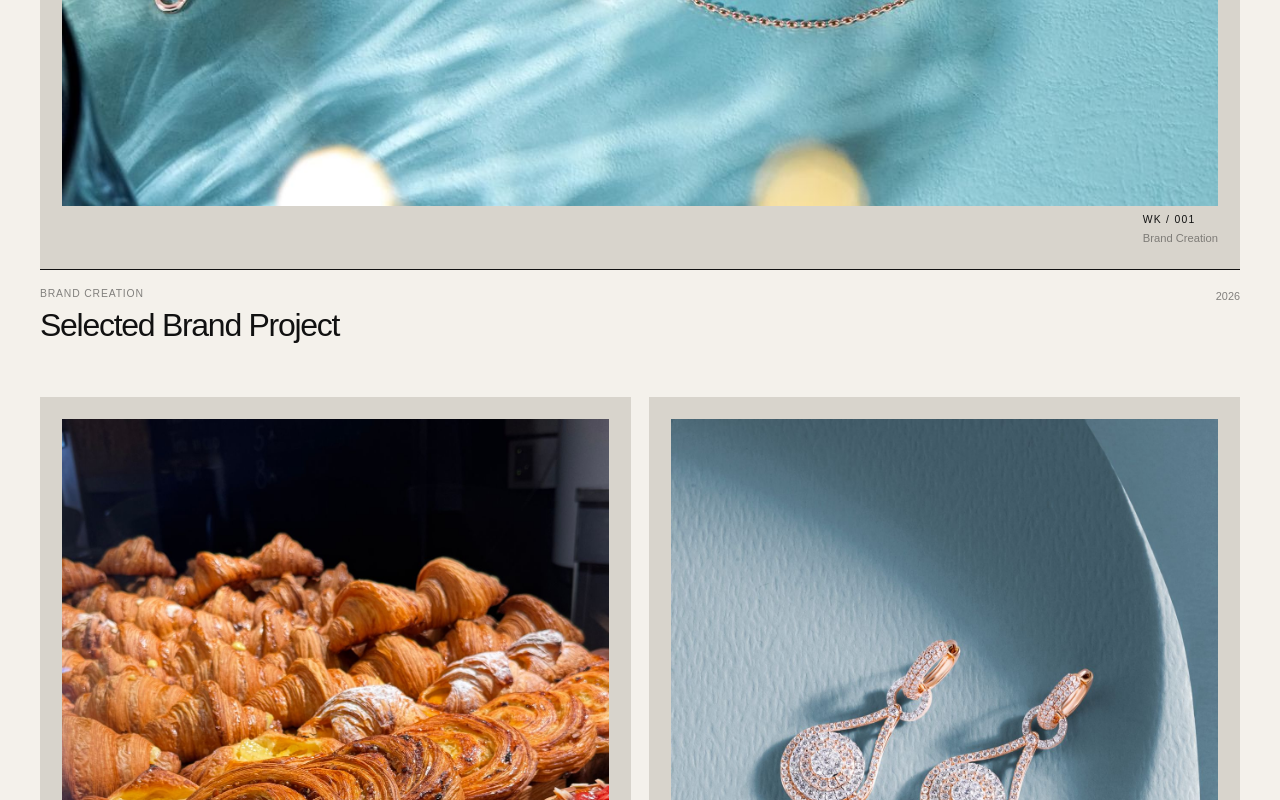
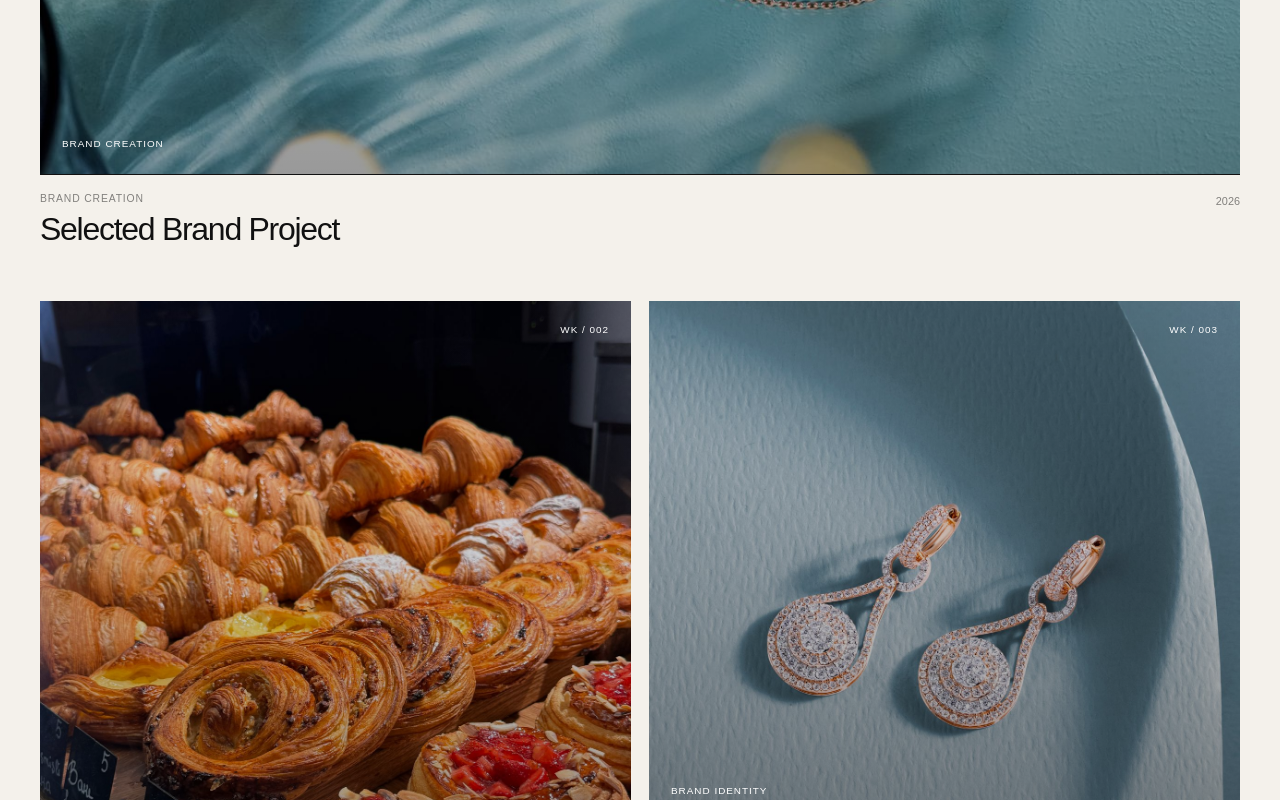
Before and after one commit to gititbunny/ndosseeyy, a React (Vite) app: page /work in a window 1280 px wide. Shown: the part 1180-1980 px from the top of the page. Built offline with nearby package versions, Linux system fonts and the light colour scheme.

Commit message:
Update Work.css

```diff
--- a/src/styles/Work.css
+++ b/src/styles/Work.css
@@ -146,12 +146,6 @@
   position: relative;
 
   min-height: 520px;
-  padding: 22px;
-
-  display: flex;
-  flex-direction: column;
-  justify-content: space-between;
-  align-items: flex-end;
 
   overflow: hidden;
 
@@ -170,42 +164,61 @@
   min-height: 620px;
 }
 
-.work-card-media::after {
-  content: "";
-
+.work-card-media img {
   position: absolute;
   inset: 0;
 
-  border: 1px solid transparent;
+  width: 100%;
+  height: 100%;
 
-  transition:
-    border-color 0.3s ease,
-    transform 0.5s ease;
+  object-fit: cover;
+  object-position: center;
+
+  transition: transform 0.8s cubic-bezier(0.22, 1, 0.36, 1);
 }
 
-.work-card:hover .work-card-media::after {
-  border-color: rgba(17, 17, 17, 0.18);
-
-  transform: scale(0.985);
+.work-card:hover .work-card-media img {
+  transform: scale(1.025);
 }
 
-.work-card-media span,
-.work-card-media p {
-  position: relative;
-  z-index: 1;
+
+/* ========================================
+   WORK MEDIA OVERLAY
+======================================== */
+
+.work-card-media-overlay {
+  position: absolute;
+  inset: 0;
+
+  z-index: 2;
+
+  padding: 22px;
+
+  display: flex;
+  flex-direction: column;
+  justify-content: space-between;
+  align-items: flex-end;
+
+  background:
+    linear-gradient(
+      to bottom,
+      rgba(0, 0, 0, 0.08),
+      rgba(0, 0, 0, 0.4)
+    );
+
+  color: #ffffff;
 }
 
-.work-card-media span {
-  font-size: 0.65rem;
-  letter-spacing: 0.12em;
+.work-card-media-overlay span,
+.work-card-media-overlay p {
+  font-size: 0.62rem;
+  letter-spacing: 0.1em;
+  text-transform: uppercase;
 }
 
-.work-card-media p {
-  font-size: 0.7rem;
-
-  opacity: 0.45;
+.work-card-media-overlay p {
+  align-self: flex-start;
 }
-
 
 /* ========================================
    WORK INFORMATION
```
